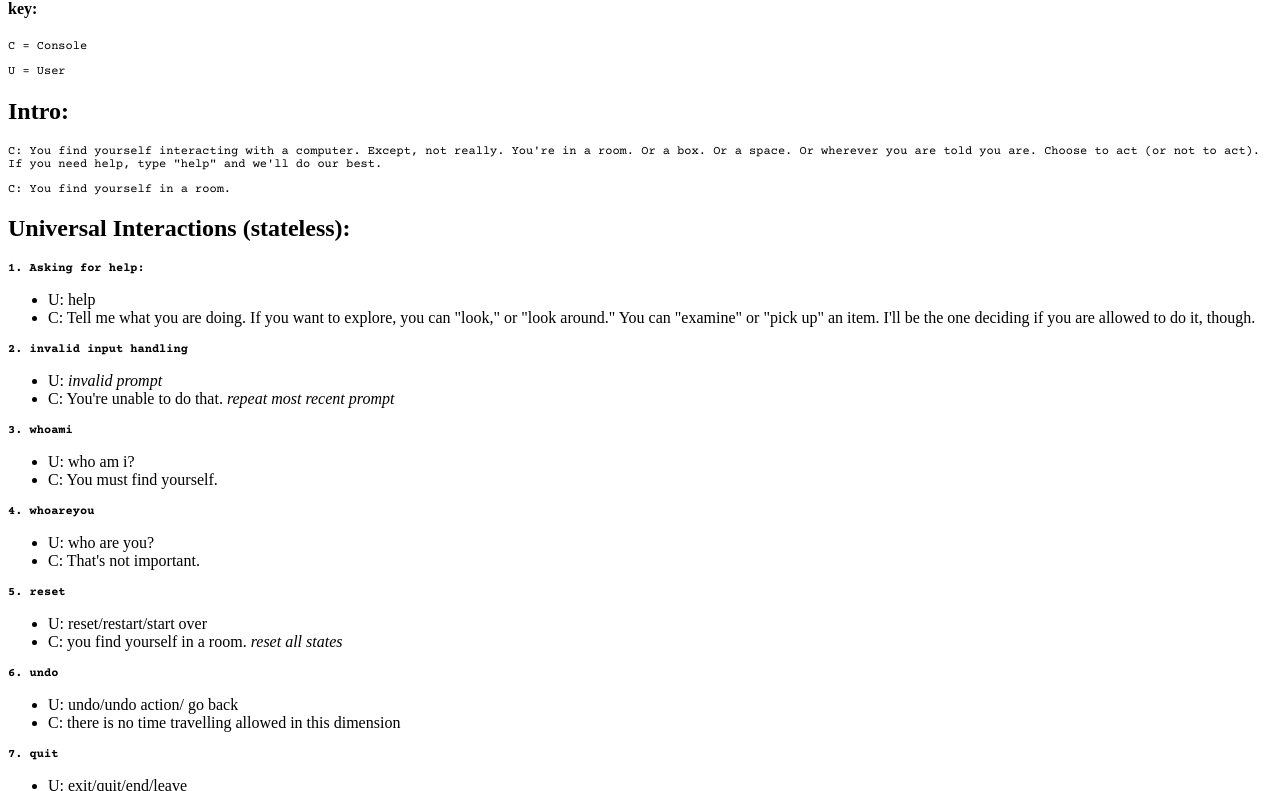
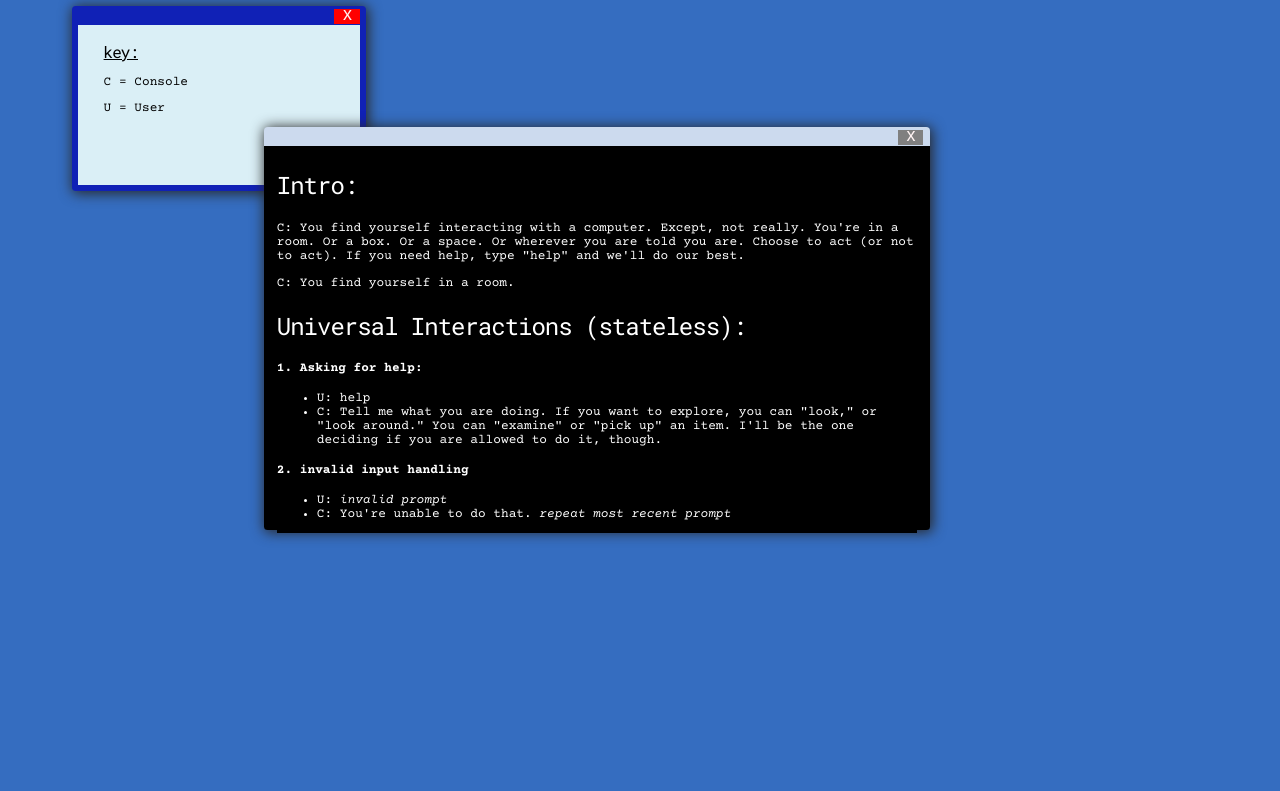
Before and after one commit to afuji-aotw/afuji-aotw.github.io, a plain HTML site: page sec3_assn1/index.html in a window 1280 px wide. Shown: the part 66-857 px from the top of the page. After the commit the page ends 800 px from the top, so only its background shows below. Drawn offline with nearby package versions, Linux system fonts and the light colour scheme; a web font is replaced by a local one.

Commit message:
finished s3 ass1

```diff
--- a/sec3_assn1/index.html
+++ b/sec3_assn1/index.html
@@ -6,53 +6,66 @@
   <link rel="preconnect" href="https://fonts.googleapis.com">
   <link rel="preconnect" href="https://fonts.gstatic.com" crossorigin>
   <link href="https://fonts.googleapis.com/css2?family=Courier+Prime:ital,wght@0,400;0,700;1,400;1,700&family=Electrolize&display=swap" rel="stylesheet">
+  <link rel="preconnect" href="https://fonts.googleapis.com">
+  <link rel="preconnect" href="https://fonts.gstatic.com" crossorigin>
+  <link href="https://fonts.googleapis.com/css2?family=Courier+Prime:ital,wght@0,400;0,700;1,400;1,700&family=Electrolize&family=Roboto+Mono:ital,wght@0,100..700;1,100..700&family=Ubuntu+Mono:ital,wght@0,400;0,700;1,400;1,700&display=swap" rel="stylesheet">
 </head>
 
 <body>
-  <h1 id="you-find-yourself">You find yourself</h1>
-  <h4>key:</h4>
+  <h1 id="you-find-yourself" class="e">You find yourself</h1>
+  <div id="key_window" class="window">
+    <div class="x_button" id="key_x">
+      <div class="x e">x</div>
+    </div>
+    <h4 class="e" id="key">key:</h4>
     <p class="c">C = Console</p>
     <p>U = User</p>
-  <h2 id="intro-">Intro:</h2>
+  </div>
+  <div id="terminal" class="window">
+    <div class="x_button" id="terminal_x">
+      <div class="x e">x</div>
+    </div>
+    <div id = "terminal_inside">
+      <h2 id="intro-" class="e">Intro:</h2>
       <p class="c">C: You find yourself interacting with a computer.  Except, not really.  You&#39;re in a room.  Or a box.  Or a space.  Or wherever you are told you are.  Choose to act (or not to act).  If you need help, type &quot;help&quot; and we&#39;ll do our best.</p>
       <p class="c">C: You find yourself in a room.</p>
-  <h2 id="universal-interactions-stateless-">Universal Interactions (stateless):</h2>
+      <h2 id="universal-interactions-stateless-" class="e">Universal Interactions (stateless):</h2>
       <p><strong>1. Asking for help:</strong></p>
       <ul>
-  <li>U: help</li>
+      <li class="c">U: help</li>
       <li class="c">C: Tell me what you are doing.  If you want to explore, you can &quot;look,&quot; or &quot;look around.&quot;  You can &quot;examine&quot; or &quot;pick up&quot; an item.  I&#39;ll be the one deciding if you are allowed to do it, though.</li>
       </ul>
       <p><strong>2. invalid input handling</strong></p>
       <ul>
-  <li>U: <em>invalid prompt</em></li>
+      <li class="c">U: <em>invalid prompt</em></li>
       <li class="c">C: You&#39;re unable to do that. <em>repeat most recent prompt</em></li>
       </ul>
       <p><strong>3. whoami</strong></p>
       <ul>
-  <li>U: who am i?</li>
+      <li class="c">U: who am i?</li>
       <li class="c">C: You must find yourself.</li>
       </ul>
       <p><strong>4. whoareyou</strong></p>
       <ul>
-  <li>U: who are you?</li>
+      <li class="c">U: who are you?</li>
       <li class="c">C: That&#39;s not important.</li>
       </ul>
       <p><strong>5. reset</strong></p>
       <ul>
-  <li>U: reset/restart/start over</li>
+      <li class="c">U: reset/restart/start over</li>
       <li class="c">C: you find yourself in a room. <em>reset all states</em></li>
       </ul>
       <p><strong>6. undo</strong></p>
       <ul>
-  <li>U: undo/undo action/ go back</li>
-  <li>C: there is no time travelling allowed in this dimension</li>
+      <li class="c">U: undo/undo action/ go back</li>
+      <li class="c">C: there is no time travelling allowed in this dimension</li>
       </ul>
       <p><strong>7. quit</strong></p>
       <ul>
-  <li>U: exit/quit/end/leave</li>
-  <li>C: class hasn&#39;t ended yet.</li>
+      <li class="c">U: exit/quit/end/leave</li>
+      <li class="c">C: class hasn&#39;t ended yet.</li>
       </ul>
-  <h2 id="procedure">procedure</h2>
+      <h2 id="procedure" class="e">procedure</h2>
       <p>C: You find yourself in a room</p>
       <p>U: look/look around</p>
       <p>C: You look around the room.  Ahead of you there is a large TV monitor.  To the left there is a row of computers on a long table against the wall.  To the right is another row of computers against the wall, but there is also a box on the floor.  For every desktop there is a chair for you to sit in front of that computer.  The door is also to your right.</p>
@@ -65,11 +78,11 @@
       <p>U: go to computer/box/door/tv</p>
       <p>C: you find yourself in front of the computer/box/door/tv.</p>
       <p>U: examine/look at computer/box/door/tv</p>
-  <h3 id="computer">computer</h3>
+      <h3 id="computer" class="e">computer</h3>
       <p>C: you find yourself looking into the lit computer screen.  the desktop has no applications open except for the terminal.  you find that the cursor is blinking on the terminal, indicating it&#39;s ready for you to type something in.</p>
       <p>U: start/begin/<em>command to run this program</em></p>
       <p>C: <em>start new instance of program or restart program.  depends on how much i want to deal with recursion</em></p>
-  <h3 id="box">box</h3>
+      <h3 id="box" class="e">box</h3>
       <p>C: you find that the box is cardboard, roughly square-ish and 3 feet in length, width, and height.  it&#39;s sealed in packing tape, but there are some tiny holes poked into one of the sides.</p>
       <p>U: listen to the box</p>
       <p>C: you hear...</p>
@@ -92,7 +105,7 @@
       <p>C: <em>with 1/2 chance</em> you find yourself getting antsy and start pacing.  You bump into something hard and cold.</p>
       <p>U: examine/look/touch/smell/listen/taste/sense/explore <em>untoggle override</em></p>
       <p>C: while exploring the unfamiliar object, you nudge it just enough so that it falls over.  you hear a sharp tinkling sound like a small glass flask breaking, and you smell something bitter.  Its nauseating, and you lie down in what feels like a cold puddle.  You don&#39;t get up. <em>exit program</em></p>
-  <h3 id="door">door</h3>
+      <h3 id="door" class="e">door</h3>
       <p>C: you look at the door.  It looks sturdy.</p>
       <p>U: open door</p>
       <p>C: the handle doesn&#39;t turn. strange.  there&#39;s a number lock above the handle.  maybe putting in the right combination would work?</p>
@@ -100,7 +113,7 @@
       <p>C: nice, greyory did not lie when they said that 4253 is the password to this room.  the lock clicks, and you are able to turn the handle.</p>
       <p>U: open door</p>
       <p>C: you open the door.  maybe you wish to just step out for a quick break.  i&#39;ll let you do that once this simulation ends.</p>
-  <h3 id="tv">tv</h3>
+      <h3 id="tv" class="e">tv</h3>
       <p>C: you find yourself looking at the tv screen.  it&#39;s off.</p>
       <p>U: turn/power on the tv</p>
       <p>C: there&#39;s a button on the side of the monitor, and you press it.  the screen lights up.  it&#39;s showing this exact conversation.  what a funny little mirror.</p>
@@ -110,7 +123,6 @@
       <p>C: well, that&#39;s no fun.  i&#39;m still here, at least.  and you find yourself looking into your own reflection shown in the dark screen of the monitor.</p>
       <p>U: look at myself/the tv <em>state of tv being on or off matters here</em></p>
       <p>C: it&#39;s you :)</p>
-
-
-
+    </div>
+  </div>
 </body>
--- a/sec3_assn1/style.css
+++ b/sec3_assn1/style.css
@@ -1,22 +1,139 @@
-/* html {
-  background-color: rgb(6, 75, 145);
+html {
+  background-color: rgb(53, 109, 192);
 }
-body {
+/* body {
   margin: 0;
 } */
 p {
   font-family: "Courier Prime", monospace;
   font-weight: 400;
   font-style: normal;
-  font-size: 12px;
+  font-size: 1vw;
 }
-.electrolize-regular {
-  font-family: "Electrolize", sans-serif;
+.e {
+  /* font-family: "Electrolize", sans-serif;
+  font-weight: 400;
+  font-style: normal; */
+  font-family: "Roboto Mono", monospace;
+  font-optical-sizing: auto;
+  font-weight: 400;
+  font-style: normal;
+  letter-spacing: -1px;
+}
+.c {
+  font-family: "Courier Prime", monospace;
+  font-weight: 400;
+  font-style: normal;
+  font-size: 1vw;
+}
+
+/* // <uniquifier>: Use a unique and descriptive class name
+// <weight>: Use a value from 100 to 700 */
+
+.u {
+  font-family: "Roboto Mono", monospace;
+  font-optical-sizing: auto;
   font-weight: 400;
   font-style: normal;
 }
-.courier-prime-regular {
-  font-family: "Courier Prime", monospace;
-  font-weight: 400;
-  font-style: normal;
+.window {
+  border-width: .5vw;
+  border-top:1.5vw;
+  border-color: rgb(16, 33, 182);
+  border-style: solid;
+  border-radius: 0.3vw;
+  box-shadow: .1vw .1vw 1vw .1vw rgb(40, 41, 43);
 }
+#key_window {
+  margin-left: 5vw;
+  padding-left: 2vw;
+  width: 20vw;
+  height: 20vh;
+  background-color: rgb(218, 239, 246);
+}
+
+#key {
+  margin-top: 0px;
+  margin-bottom: 1vw;
+  text-decoration: underline;
+}
+
+.x_button {
+  margin:0px;
+  padding:0;
+  background-color: red;
+  width: 2vw;
+  height: 1.2vw;
+  position: relative;
+}
+
+#key_x {
+  top: -1.3vw;
+  left: 18vw;
+}
+
+.x_button:hover {
+  cursor: pointer;
+}
+
+.x_button:active{
+  cursor: pointer;
+  background-color: rgb(184, 9, 9);
+  color: rgb(226, 206, 206);
+}
+
+.x {
+  margin-left:.7vw;
+  top: 0vw;
+  width: 10%;
+  height: 1vw;
+  margin-top: 0;
+  position: relative;
+  top: -.4vw;
+  font-family: sans-serif, Courier, monospace;
+  font-weight: 500;
+  font-size: 1.4vw;
+  color:rgb(255, 244, 244);
+  position: relative;
+ }
+
+ #terminal {
+  position: relative;
+  width: 50vw;
+  height: 30vw;
+  background-color: black;
+  padding-left: 1vw;
+  padding-right: 1vw;
+  left: 20vw;
+  top: -5vw;
+  color:white;
+  border-color: rgb(204, 218, 238);
+  border-style:solid;
+  border-width: 1.5vw;
+  border-left: 0;
+  border-bottom: 0;
+  border-right: 0;
+  padding-top: 0vw;
+ }
+
+ #terminal_x{
+  top: -1.3vw;
+  left: 48.5vw;
+  z-index: 2;
+  background-color: grey;
+
+ }
+
+ #terminal_x:active {
+  background-color: rgb(91, 89, 100);
+ }
+
+#terminal_inside {
+  overflow: scroll;
+  background-color: black;
+  width: 50vw;
+  height: 30vw;
+  margin-top: 0vw;
+  top:-1vw;
+  position: relative;
+}
```
Lines whose indentation alone changed are shown as unchanged.
